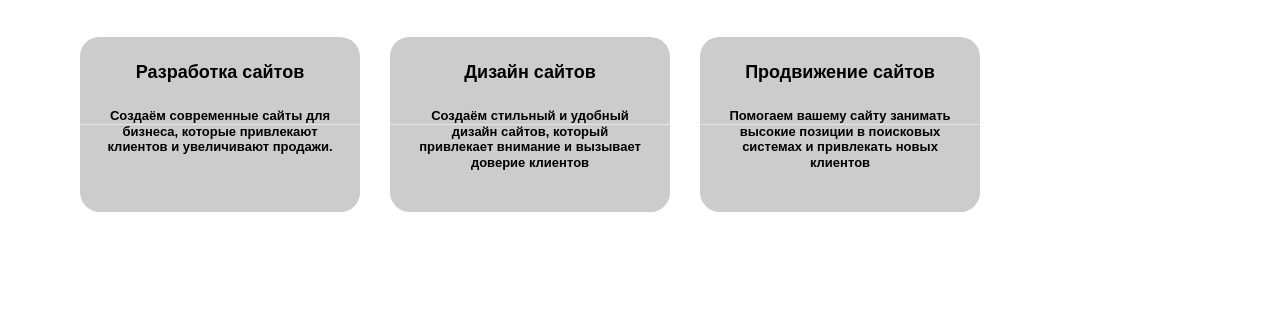
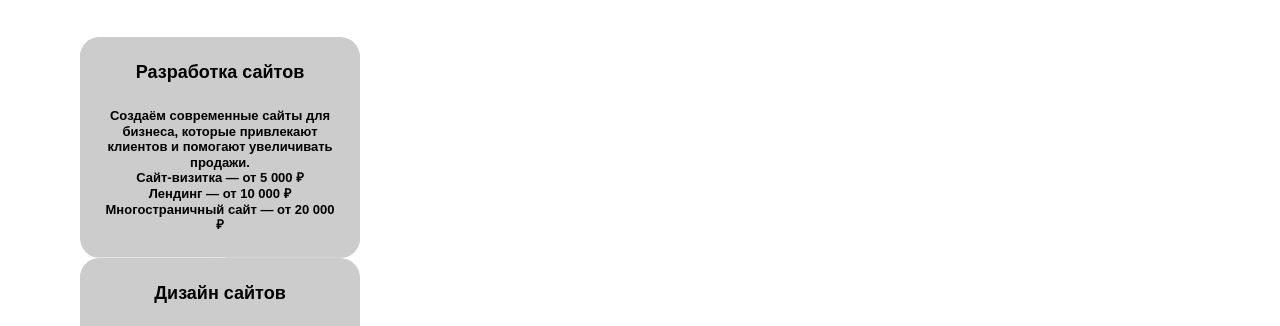
Before and after one commit to fiudgin666-netizen/fiudgin, a plain HTML site: page index.html in a window 1280 px wide. Shown: the part 460-786 px from the top of the page. Drawn offline with Linux system fonts and the light colour scheme.

Commit message:
Add files via upload

```diff
--- a/index.html
+++ b/index.html
@@ -34,32 +34,39 @@
 <a href="#contacts" class="hero-button fog-reveal">ОСТАВИТЬ ЗАЯВКУ</a>
 <section class="services" id="services">
     <h2>Наши услуги</h2>
-    <div class="services-grid">
+
 <div class="service-card">
     <h3>Разработка сайтов</h3>
     <p>
         Создаём современные сайты для бизнеса,
         которые привлекают клиентов
-        и увеличивают продажи.
+        и помогают увеличивать продажи.
     </p>
+    <p><strong>Сайт-визитка — от 5 000 ₽</strong></p>
+    <p><strong>Лендинг — от 10 000 ₽</strong></p>
+    <p><strong>Многостраничный сайт — от 20 000 ₽</strong></p>
 </div>
+
 <div class="service-card">
     <h3>Дизайн сайтов</h3>
     <p>
-        Создаём стильный и удобный дизайн
-        сайтов, который привлекает внимание
-        и вызывает доверие клиентов
+        Создаём стильный и удобный дизайн,
+        который привлекает внимание
+        и вызывает доверие клиентов.
     </p>
+    <p><strong>Стоимость — по запросу</strong></p>
 </div>
+
 <div class="service-card">
     <h3>Продвижение сайтов</h3>
     <p>
-        Помогаем вашему сайту занимать
-        высокие позиции в поисковых
-        системах и привлекать новых
-        клиентов
+        Помогаем улучшать видимость сайта
+        в поисковых системах и привлекать
+        потенциальных клиентов.
     </p>
+    <p><strong>Стоимость — по запросу</strong></p>
 </div>
+
     </div>
 </section>
 <section class="about fog-reveal" id="about">
```
